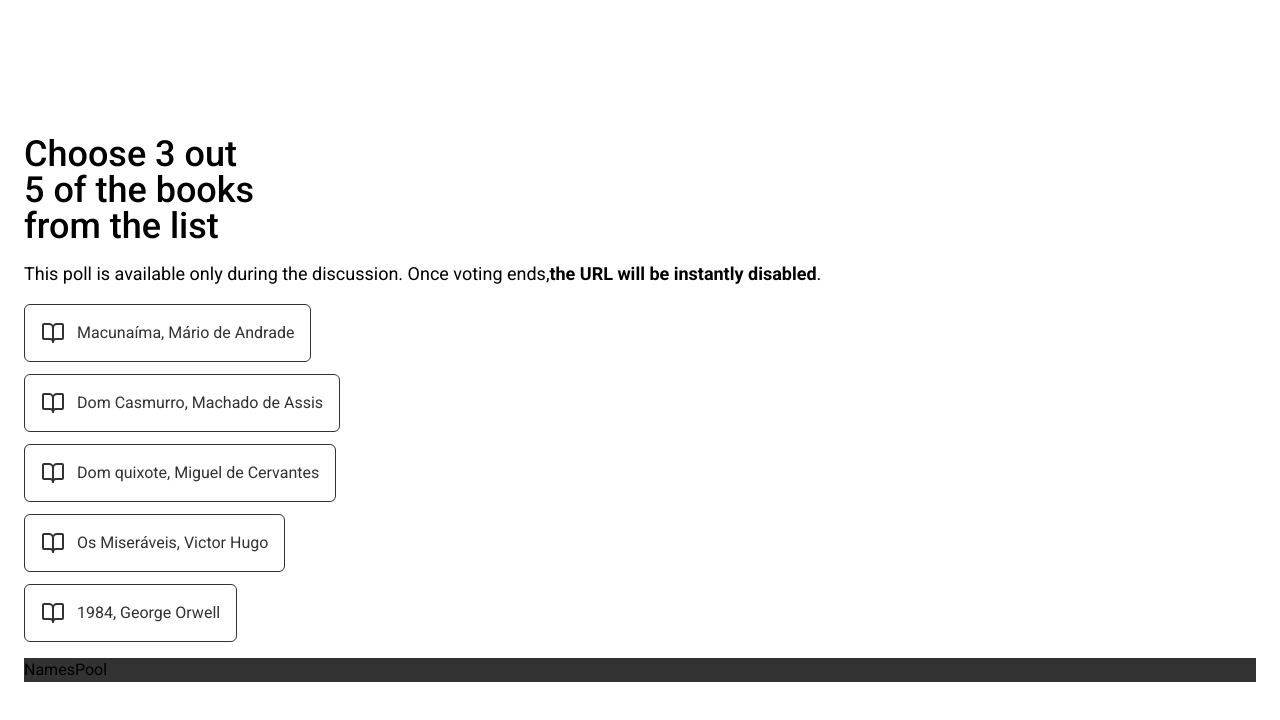
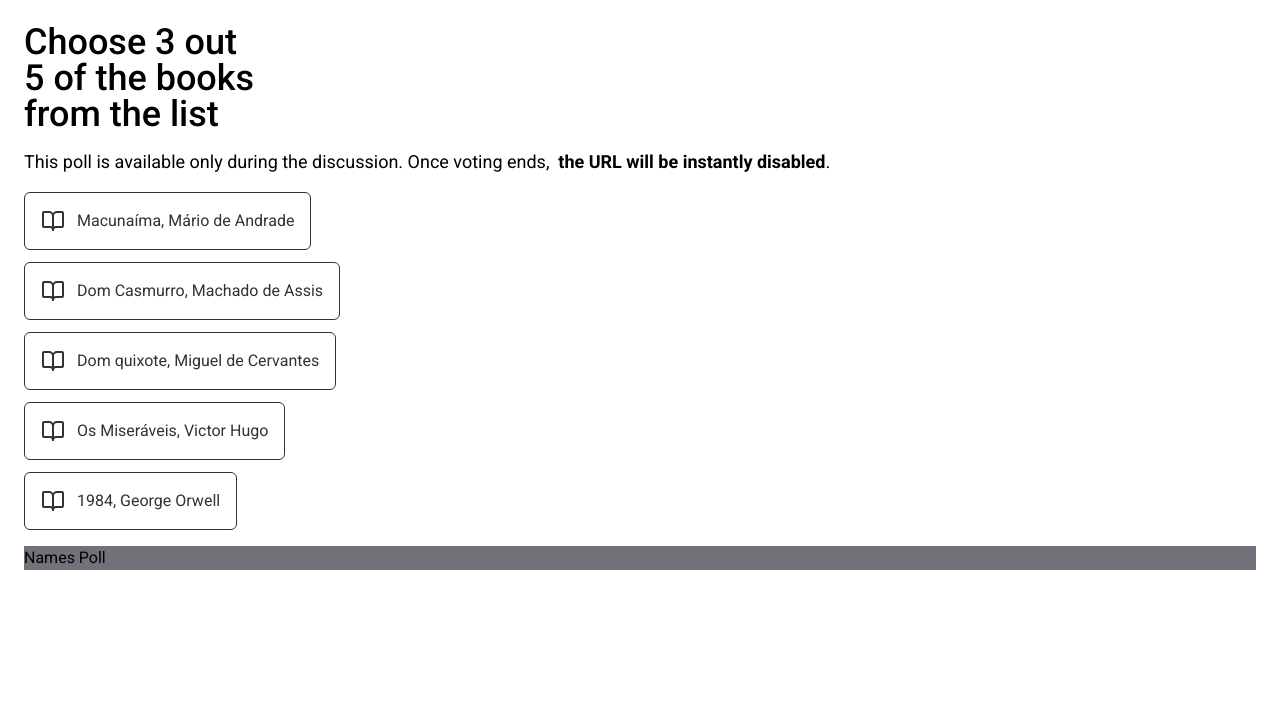
Before and after one commit to carolinaparisi/dom-app, a Next.js app: page / in a window 1280 px wide. Both pictures are taken after a click on the button "Get Started". Shown: the top 720 px of the page. Built offline with nearby package versions, Linux system fonts and the light colour scheme.

Commit message:
refactor: keep only VotingPage component and create book's array of objects

```diff
--- a/src/components/EligibleBooks.tsx
+++ /dev/null
@@ -1,30 +0,0 @@
-import Button from './Button';
-
-interface EligibleBooksProps {
-  handleBookSelected: (id: number) => void;
-}
-
-export default function EligibleBooks({
-  handleBookSelected,
-}: EligibleBooksProps) {
-  const bookTitles = [
-    'Macunaíma, Mário de Andrade',
-    'Dom Casmurro, Machado de Assis',
-    'Dom quixote, Miguel de Cervantes',
-    'Os Miseráveis, Victor Hugo',
-    '1984, George Orwell',
-  ];
-
-  return (
-    <div className="flex flex-col gap-3">
-      {bookTitles.map((bookTitle, index) => (
-        <Button
-          key={index}
-          text={bookTitle}
-          id={index + 1}
-          handleBookSelected={handleBookSelected}
-        />
-      ))}
-    </div>
-  );
-}
--- a/src/components/Header.tsx
+++ /dev/null
@@ -1,18 +0,0 @@
-export default function Header() {
-  return (
-    <>
-      <div className="mt-28 text-4xl font-medium leading-none">
-        <div>Choose 3 out</div>
-        <div>5 of the books</div>
-        <div>from the list</div>
-      </div>
-
-      <div className="text-lg">
-        <div>
-          This poll is available only during the discussion. Once voting ends,
-          <span className="font-bold">the URL will be instantly disabled</span>.
-        </div>
-      </div>
-    </>
-  );
-}
--- a/src/components/NamesPool.tsx
+++ /dev/null
@@ -1,3 +0,0 @@
-export default function NamesPool() {
-  return <h1>NamesPool</h1>;
-}
--- a/src/components/VotingPage.tsx
+++ b/src/components/VotingPage.tsx
@@ -1,7 +1,6 @@
-import EligibleBooks from './EligibleBooks';
-import NamesPool from './NamesPool';
-import Header from './Header';
 import { useState } from 'react';
+import Button from './Button';
+import { books } from '@/utils/books';
 
 export default function VotingPage() {
   const [isSelected, setIsSelected] = useState(false);
@@ -13,14 +12,38 @@ export default function VotingPage() {
   return (
     <div className="flex flex-col gap-4 p-6">
       <div className="flex flex-col gap-4">
-        <Header />
+        {/* Header */}
+        <div className="text-4xl font-medium leading-none">
+          <div>Choose 3 out</div>
+          <div>5 of the books</div>
+          <div>from the list</div>
+        </div>
+        <div className="text-lg">
+          <div>
+            This poll is available only during the discussion. Once voting ends,
+            &nbsp;
+            <span className="font-bold">
+              the URL will be instantly disabled
+            </span>
+            .
+          </div>
+        </div>
       </div>
       <div>
-        <EligibleBooks handleBookSelected={handleBookSelected} />
+        {/* EligibleBooks */}
+        <div className="flex flex-col gap-3">
+          {books.map((book, index) => (
+            <Button
+              key={index}
+              text={book.title}
+              id={index + 1}
+              handleBookSelected={handleBookSelected}
+            />
+          ))}
+        </div>
       </div>
-      <div className="bg-black">
-        <NamesPool />
-      </div>
+      {/* NamesPool */}
+      <div className="bg-gray">Names Poll</div>
     </div>
   );
 }
--- /dev/null
+++ b/src/utils/books.ts
@@ -0,0 +1,7 @@
+export const books = [
+  { id: 1, title: 'Macunaíma, Mário de Andrade', isSelected: false },
+  { id: 2, title: 'Dom Casmurro, Machado de Assis', isSelected: false },
+  { id: 3, title: 'Dom quixote, Miguel de Cervantes', isSelected: false },
+  { id: 4, title: 'Os Miseráveis, Victor Hugo', isSelected: false },
+  { id: 5, title: '1984, George Orwell', isSelected: false },
+];
```
